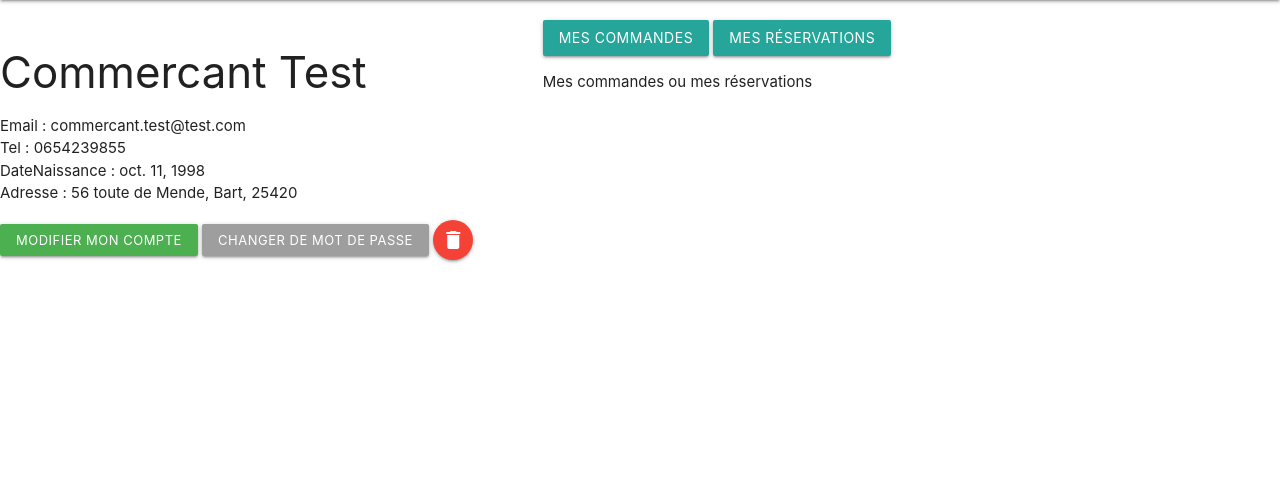
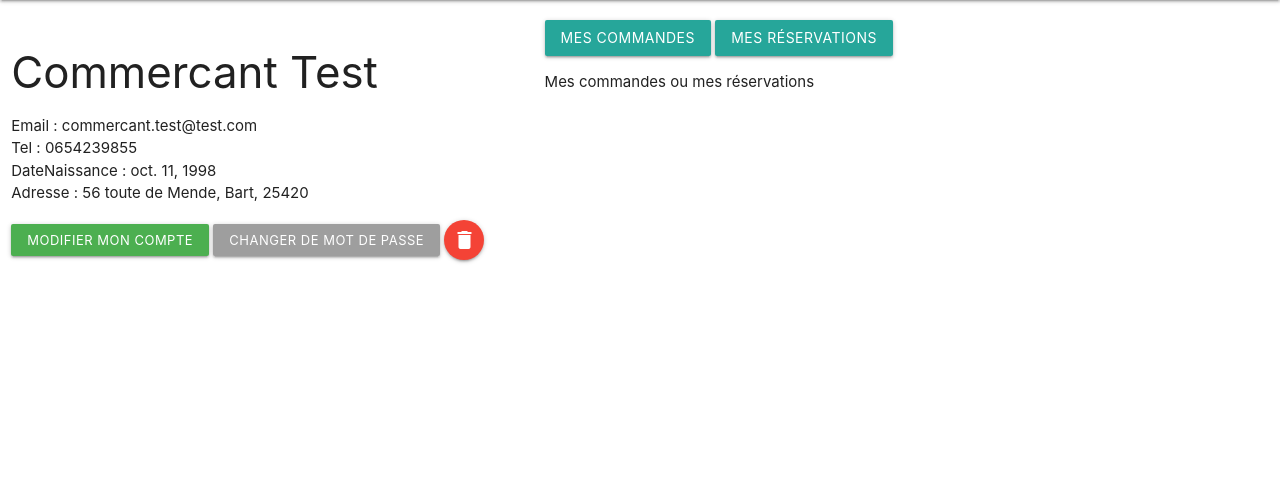
Before and after one commit to AlexisAndre34/Piscine, a Django app: template Marketplace/app/templates/read/moncompte.html in a window 1280 px wide. Shown: the part 128-628 px from the top of the page. Run offline with Django 3.2, Linux system fonts and the light colour scheme; the template is opened without the code that fills it: values that come from a table or form of the project are taken from there, others are empty; data comes from the database, SQL or seed files in the repository.

Commit message:
correction du css sur la view mon compte

```diff
--- a/Marketplace/app/templates/read/moncompte.html
+++ b/Marketplace/app/templates/read/moncompte.html
@@ -1,7 +1,6 @@
 {% extends 'index.html' %}
 
 {% block content %}
-<div class="col s12 m10 offset-m1">
 <div class="row">
     <div class="col s12 m5">
         <h3> {{ utilisateur.first_name }} {{utilisateur.last_name }} </h3>
@@ -27,6 +26,5 @@
 
     </div>
 </div>
-</div>
 
 {% endblock %}
```
Lines whose indentation alone changed are shown as unchanged.
